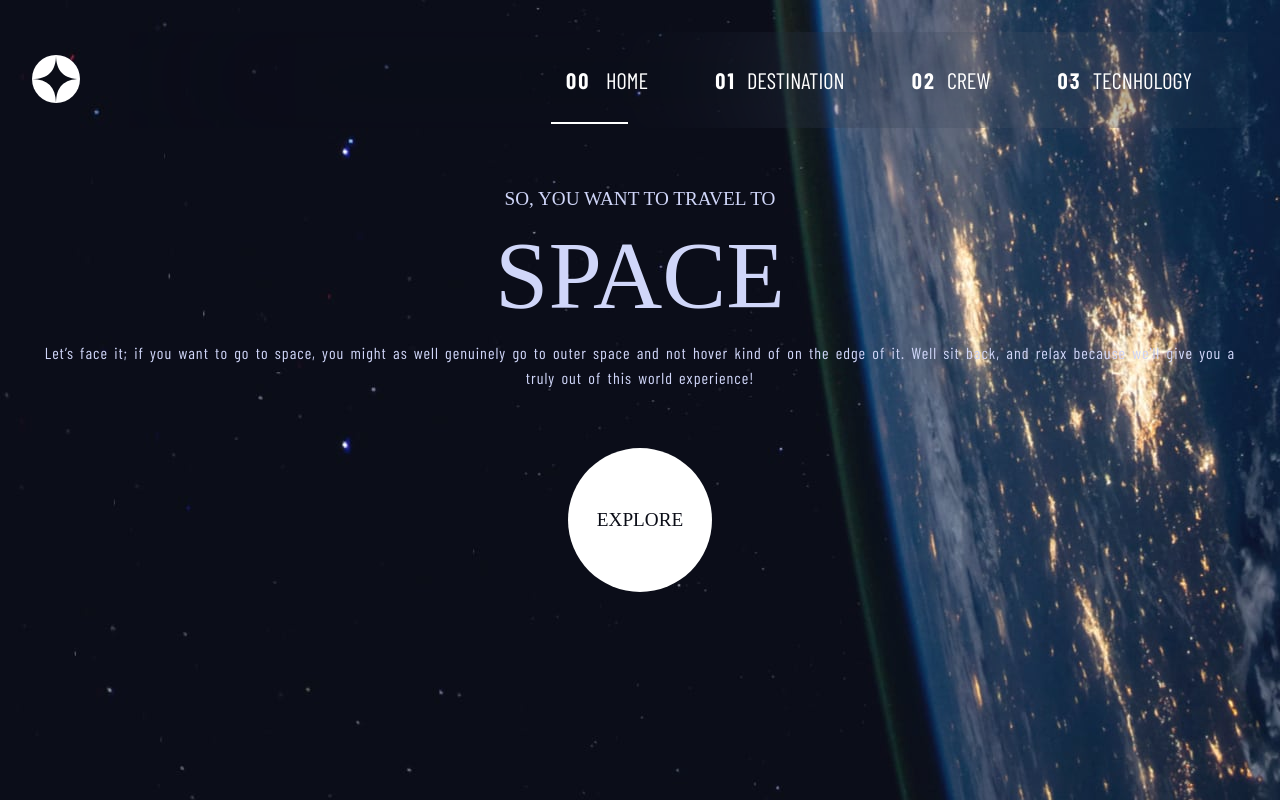
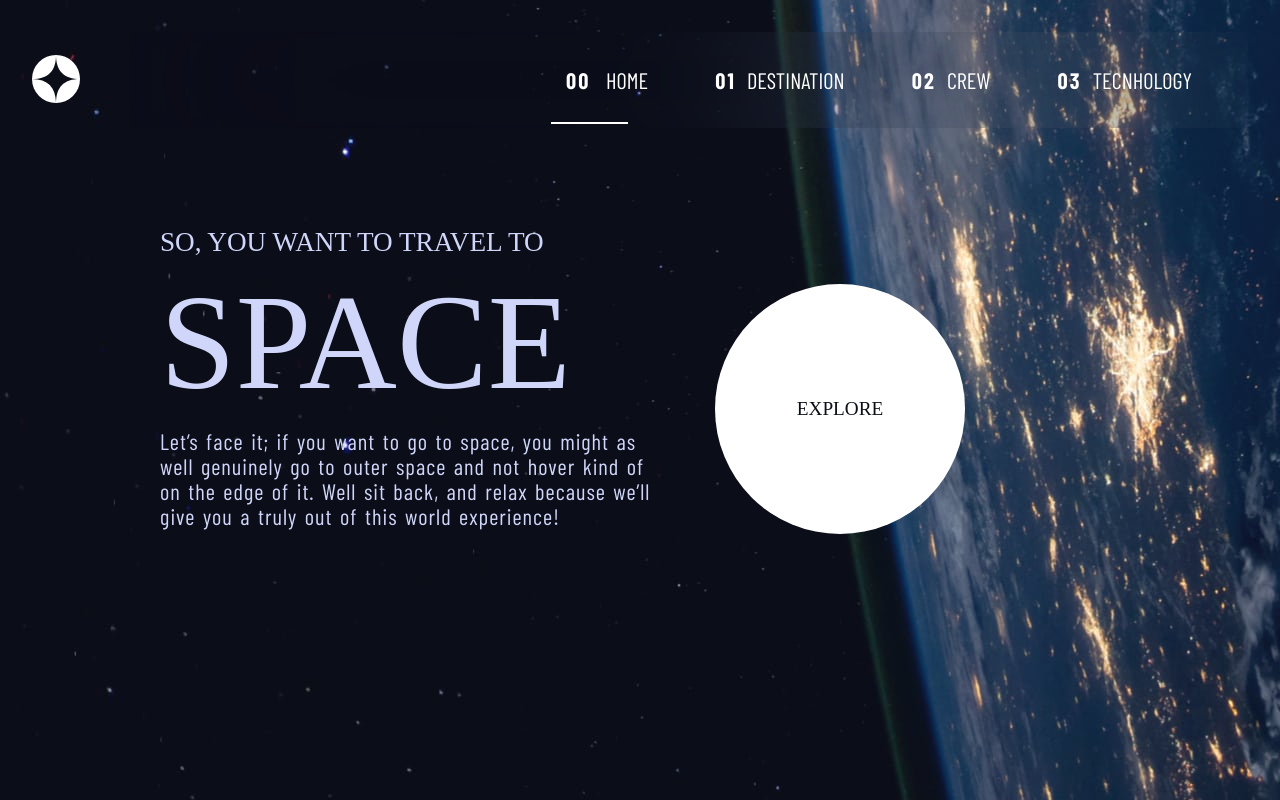
Before and after one commit to ItaloDev-Marcelo/Space-tourism.CH13, a React (Vite) app: page /home in a window 1280 px wide. Built offline with nearby package versions, Linux system fonts and the light colour scheme; a web font is replaced by a local one.

Commit message:
tablet e dasktop update

```diff
--- a/src/App.css
+++ b/src/App.css
@@ -186,6 +186,11 @@ ul {
    line-height:25px;
  }
 
+ #btn-container  {
+
+   margin-top: 3em;
+ }
+
  .space-btn {
    width: 144px;
    height: 144px;
@@ -196,7 +201,6 @@ ul {
    border-radius: 50%;
   font-family: "Bellefair";
   border: none;
-  margin: 3em 0 0 0;
   text-transform: uppercase;
   cursor: pointer;
  }
@@ -291,6 +295,63 @@ ul {
    background-position: center;
    }
 
+
+
+.container-home {
+   padding:  4em 5em 2em 5em;
+}
+
+#home-title {
+   font-size: 1.7em;
+   line-height: 100px;
+ }
+
+ #home-txt {
+   font-size: 1.4em;
+ }
+
+
+ .space-btn {
+   width: 200px;
+   height: 200px;
+   margin:0 ;
+   margin-top: 1em;
+ }
+
+ .space-btn:hover {
+   transform: none;
+   color: black;
+ }
+
+
+ #btn-container {
+   position: relative;
+   top: 25px;
+   left: 0;
+   width: 300px;
+
+ }
+
+
+ .space-btn:hover::after {
+    content: '';
+    display: block;
+    position: absolute;
+    top: -17px;
+    left: 10px;
+    background-color: #D0D6F9;
+    opacity: .2;
+    width: 275px;
+    border-radius: 50%;
+    height: 270px;
+ }
+
+
+
+
+
+
+
    .banner-Destination  {
       background: url(./assets/assets/destination/background-destination-tablet.jpg) no-repeat;
        background-size: cover;
@@ -375,6 +436,44 @@ ul {
       background: url(./assets/assets/home/background-home-desktop.jpg) no-repeat ;
    }
 
+   .container-home {
+      flex-direction: row !important;
+      justify-content: space-between;
+      align-items: flex-start;
+      text-align: left;
+      padding: 2em 10em;
+   }
+
+   #btn-container {
+      position: relative;
+      top: 25px;
+      left: -105px;
+      width: 300px;
+
+    }
+
+   #home-txt {
+      font-size: 1.4em;
+      max-width: 500px;
+    }
+
+
+
+ .space-btn {
+   width: 250px;
+   height: 250px;
+ }
+
+ .space-btn:hover::after {
+   top: 5px;
+   left: -17px;
+   transform: scale(1.3);
+}
+
+
+
+
+
    .banner-Destination  {
       background: url(./assets/assets/destination/background-destination-desktop.jpg) no-repeat;
    }
--- a/src/pages/Home/index.jsx
+++ b/src/pages/Home/index.jsx
@@ -9,9 +9,10 @@ export default function Home()  {
                 <Box>
                 <h2 id='home-title'>SO, YOU WANT TO TRAVEL TO <br></br> <strong className='up-title'>SPACE</strong> </h2>
                <p id='home-txt'>Let’s face it; if you want to go to space, you might as well genuinely go to outer space and not hover kind of on the edge of it. Well sit back, and relax because we’ll give you a truly out of this world experience!</p>
-
                 </Box>
+                <Box id='btn-container' >
                <button className='space-btn'>Explore</button>
+                </Box>
             </Stack>
         </Stack>
     )
```
